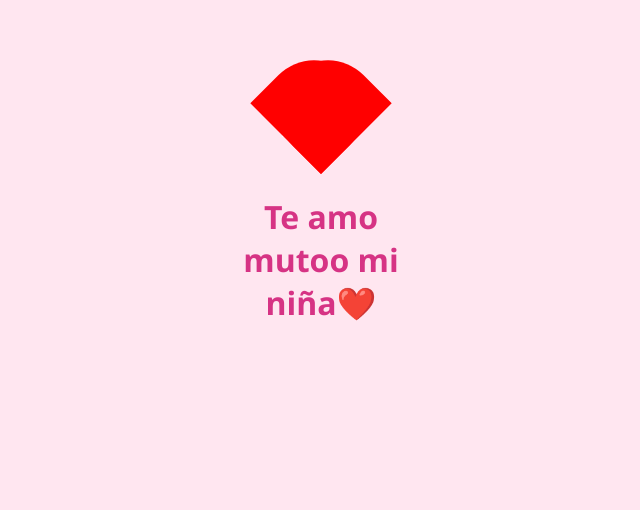
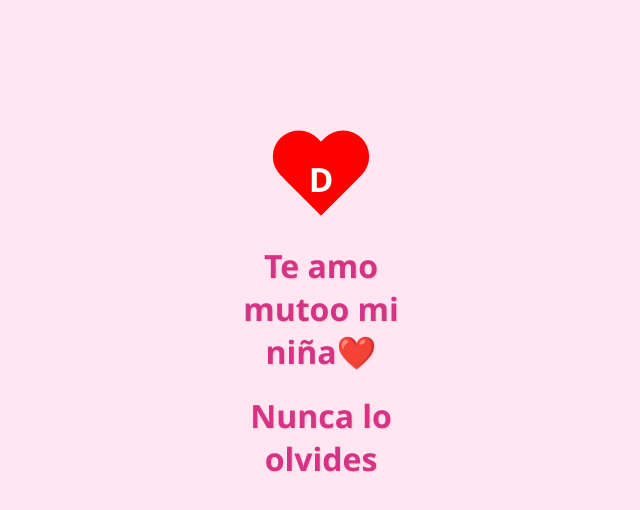
Before and after one commit to XRafSagX/love, a plain HTML site: page index.html in a window 1280 px wide. Shown: the part 176-686 px from the top of the page, without its empty margins (319-959 px from the left). Drawn offline with Linux system fonts and the light colour scheme.

Commit message:
Update index.html

```diff
--- a/index.html
+++ b/index.html
@@ -2,7 +2,7 @@
 <html lang="es">
 <head>
   <meta charset="UTF-8">
-  <title>Para Ti ❤️</title>
+  <title>Pa Ti ❤️</title>
   <style>
     body {
       background-color: #ffe6f0;
@@ -12,13 +12,22 @@
       height: 100vh;
       margin: 0;
       font-family: 'Segoe UI', sans-serif;
+      flex-direction: column;
+    }
+
+    .container {
+      position: relative;
+      width: 200px;
+      height: 180px;
+      text-align: center;
     }
 
     .heart {
       position: relative;
       width: 100px;
       height: 90px;
-      margin-top: -50px;
+      margin: 0 auto;
+      animation: heartbeat 1.5s infinite;
     }
 
     .heart::before,
@@ -26,14 +35,15 @@
       content: "";
       position: absolute;
       top: 0;
-      width: 100px;
-      height: 90px;
-      background: red;
+      width: 50px;
+      height: 80px;
+      background: #ff0000;
       border-radius: 50px 50px 0 0;
+      transition: all 0.3s ease;
     }
 
     .heart::before {
-      left: 100px;
+      left: 50px;
       transform: rotate(-45deg);
       transform-origin: 0 100%;
     }
@@ -44,34 +54,47 @@
       transform-origin: 100% 100%;
     }
 
+    .heart:hover::before,
+    .heart:hover::after {
+      background: #ff3333;
+      box-shadow: 0 0 15px #ff0000;
+    }
+
     .initial {
       position: absolute;
-      top: 40px;
-      left: 70px;
+      top: 50%;
+      left: 50%;
       transform: translate(-50%, -50%);
       font-size: 2rem;
       color: white;
       font-weight: bold;
-    }
-
-    .container {
-      position: relative;
-      width: 200px;
-      height: 180px;
+      z-index: 10;
+      pointer-events: none;
     }
 
     h1 {
       text-align: center;
       color: #d63384;
+      margin-top: 20px;
+      text-shadow: 1px 1px 2px rgba(0,0,0,0.1);
+    }
+
+    @keyframes heartbeat {
+      0% { transform: scale(1); }
+      25% { transform: scale(1.1); }
+      50% { transform: scale(1); }
+      75% { transform: scale(1.1); }
+      100% { transform: scale(1); }
     }
   </style>
 </head>
 <body>
   <div class="container">
     <div class="heart">
-      <div class="initial">D</div> <!-- Cambia la "A" por la inicial que desees -->
+      <div class="initial">D</div>
     </div>
     <h1>Te amo mutoo mi niña❤️</h1>
+    <h1>Nunca lo olvides</h1>
   </div>
 </body>
 </html>
```
